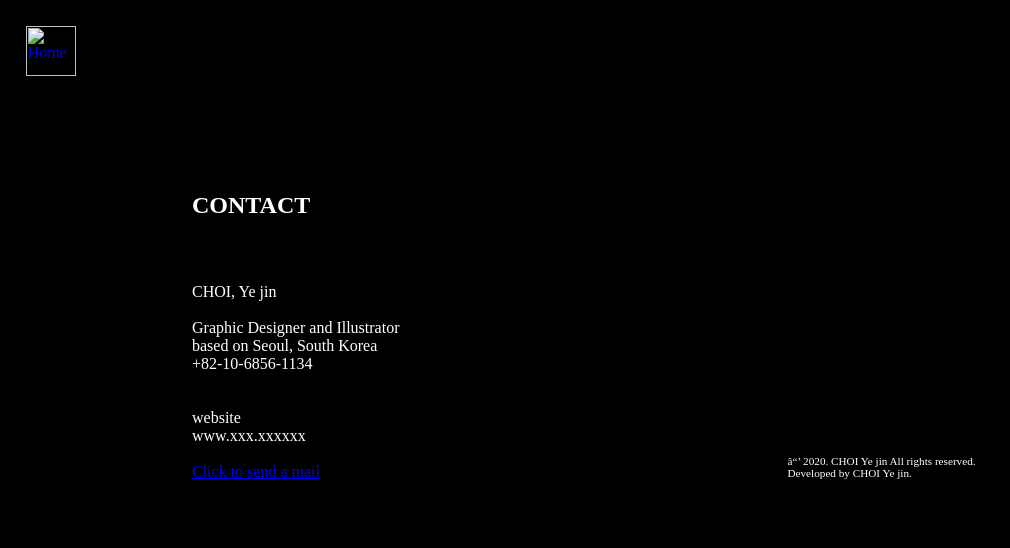
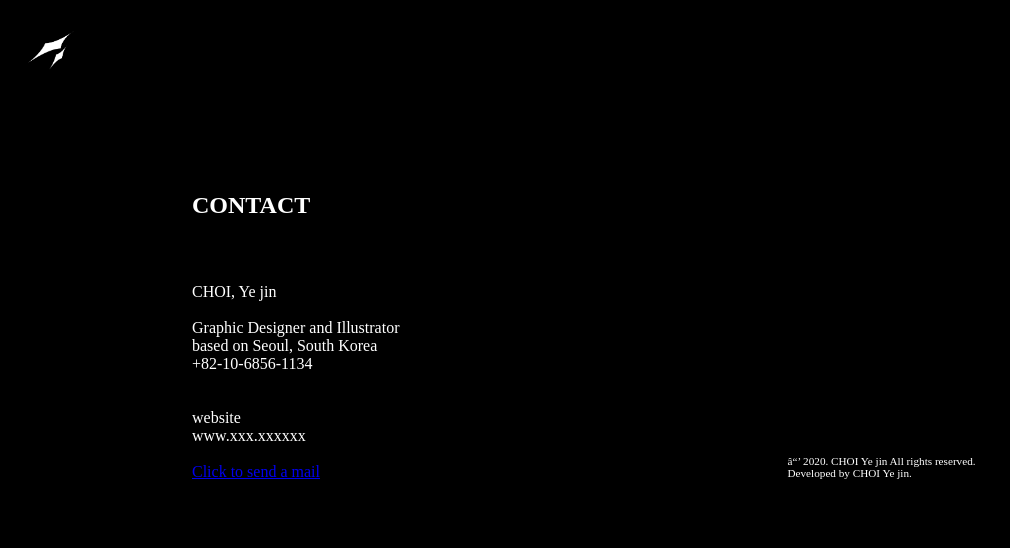
Before and after one commit to yjyjypyp/bym, a plain HTML site: page contactpage.html in a window 1280 px wide. Shown: the whole page, without its empty margins (0-1010 px from the left). Drawn offline with Linux system fonts and the light colour scheme; files that its build step writes are made by us from their sources.

Commit message:
ver_test_02
ver_test 의 오류로...다시 도전

```diff
--- a/contactpage.html
+++ b/contactpage.html
@@ -10,7 +10,7 @@
     <!--상단 아이콘 시작-->
     <div class="top-icons">
      <a href="index.html">
-       <img src="yjyjypyp.github.io/00_thumbnail_email.png" alt="Home" width="50px" height="50px" title="Home">
+       <img src="00_thumbnail_email.png" alt="Home" width="50px" height="50px" title="Home">
      </a>
     </div>
 
```
